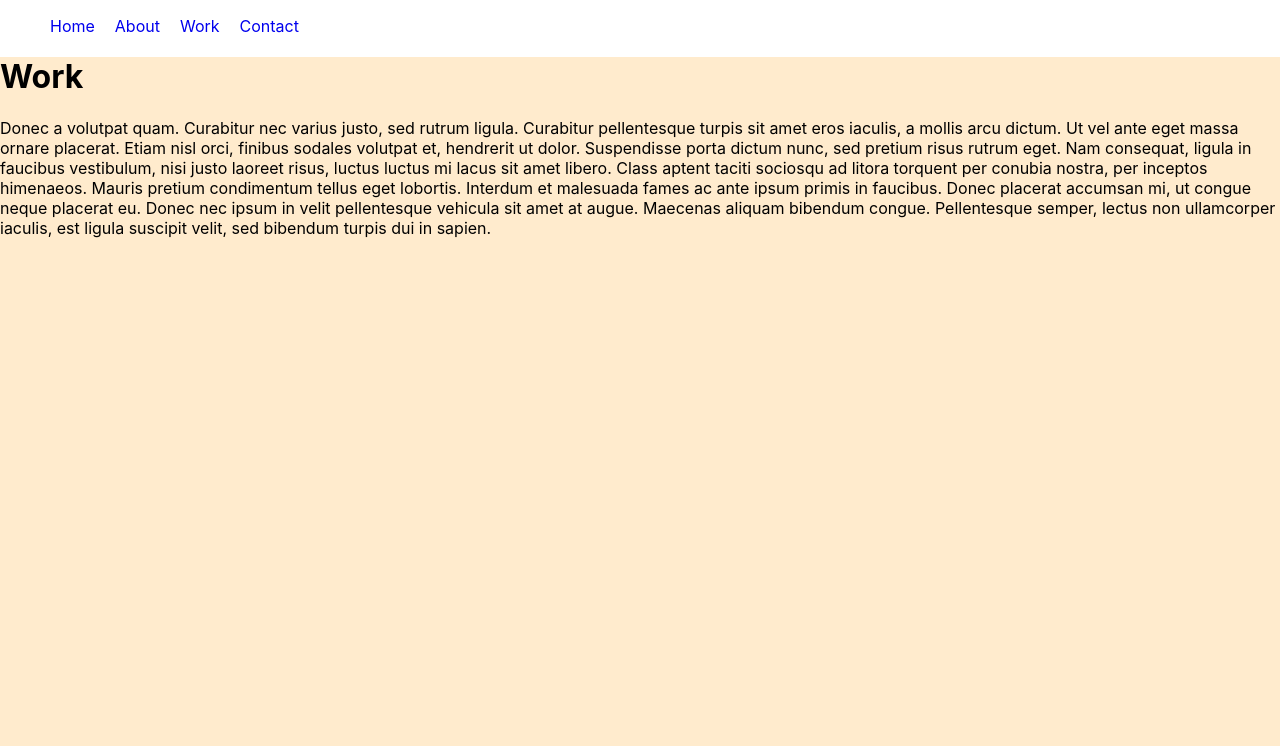
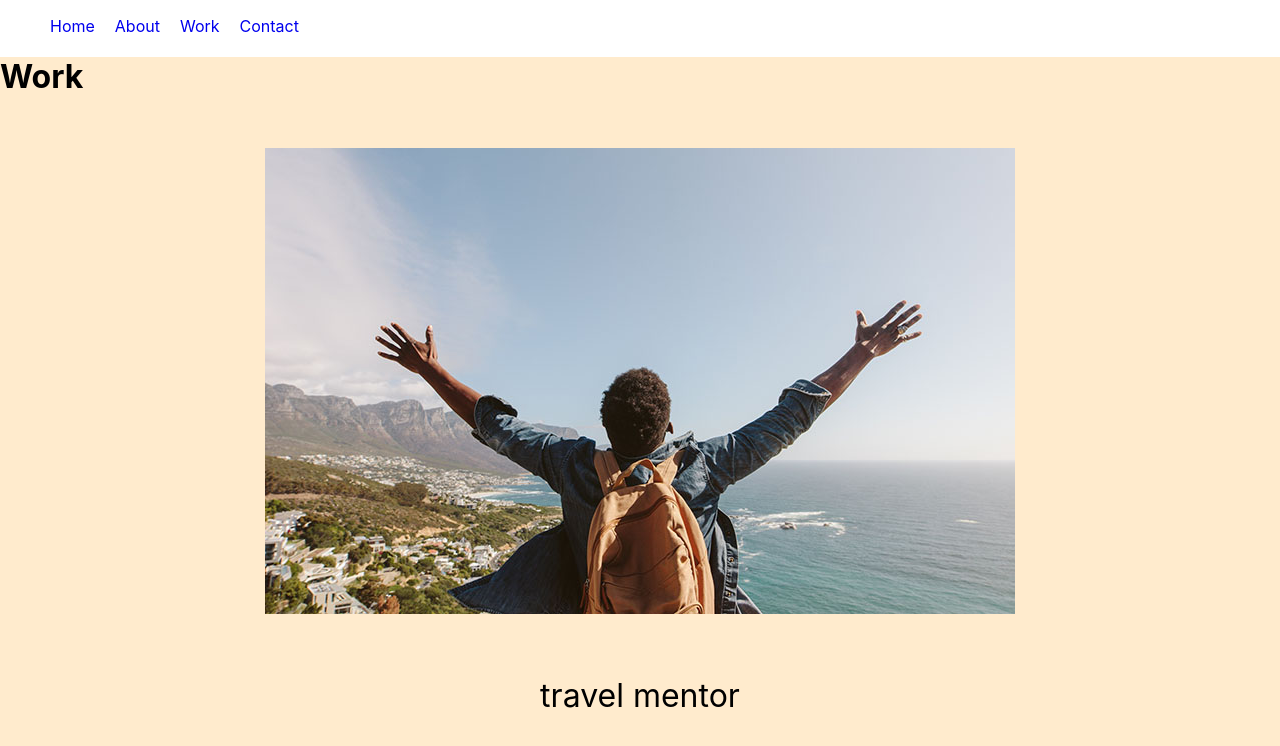
Before and after one commit to cyperpunkmunk/Portfolioreact3, a React (Create React App) app: page /work in a window 1280 px wide. Shown: the top 746 px of the page. Built offline with nearby package versions, Linux system fonts and the light colour scheme.

Commit message:
added content on work page

```diff
--- a/src/components/pages/Work/Work.js
+++ b/src/components/pages/Work/Work.js
@@ -1,21 +1,17 @@
 import React from "react";
 import "./work.css"
+import travel from "../../../hiker-ocean-extreme.jpg"
 function Work() {
   return (
     <div class = "main">
       <h1 className = "" >Work</h1>
-      <p>
-        Donec a volutpat quam. Curabitur nec varius justo, sed rutrum ligula. Curabitur pellentesque
-        turpis sit amet eros iaculis, a mollis arcu dictum. Ut vel ante eget massa ornare placerat.
-        Etiam nisl orci, finibus sodales volutpat et, hendrerit ut dolor. Suspendisse porta dictum
-        nunc, sed pretium risus rutrum eget. Nam consequat, ligula in faucibus vestibulum, nisi
-        justo laoreet risus, luctus luctus mi lacus sit amet libero. Class aptent taciti sociosqu ad
-        litora torquent per conubia nostra, per inceptos himenaeos. Mauris pretium condimentum
-        tellus eget lobortis. Interdum et malesuada fames ac ante ipsum primis in faucibus. Donec
-        placerat accumsan mi, ut congue neque placerat eu. Donec nec ipsum in velit pellentesque
-        vehicula sit amet at augue. Maecenas aliquam bibendum congue. Pellentesque semper, lectus
-        non ullamcorper iaculis, est ligula suscipit velit, sed bibendum turpis dui in sapien.
-      </p>
+
+      <div className = "work">
+        <div className = "imgContainer">
+            <img className ="" src={travel} alt="pic"/>
+        </div>
+        <p className = "workTitle">travel mentor</p>
+      </div>
     </div>
   );
 }
--- a/src/components/pages/Work/work.css
+++ b/src/components/pages/Work/work.css
@@ -2,3 +2,8 @@
     height: 95vh;
     background-color: blanchedalmond;
 }
+
+.workTitle{
+    text-align: center;
+    font-size: 32px;
+}
```
Also changed, not shown: src/hiker-ocean-extreme.jpg (added).
